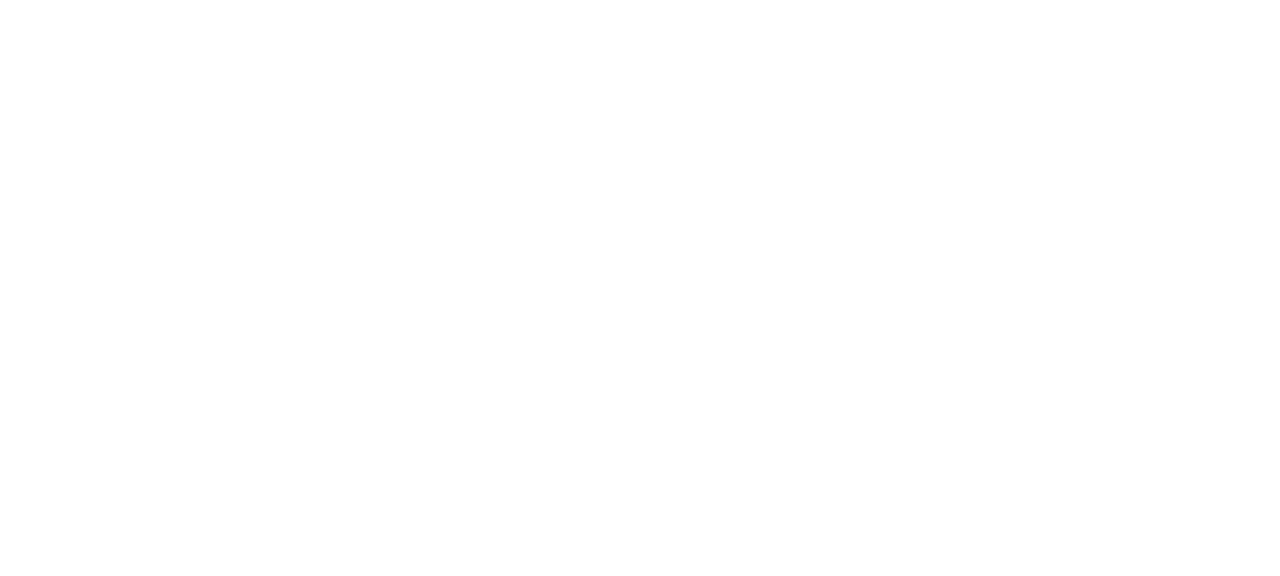
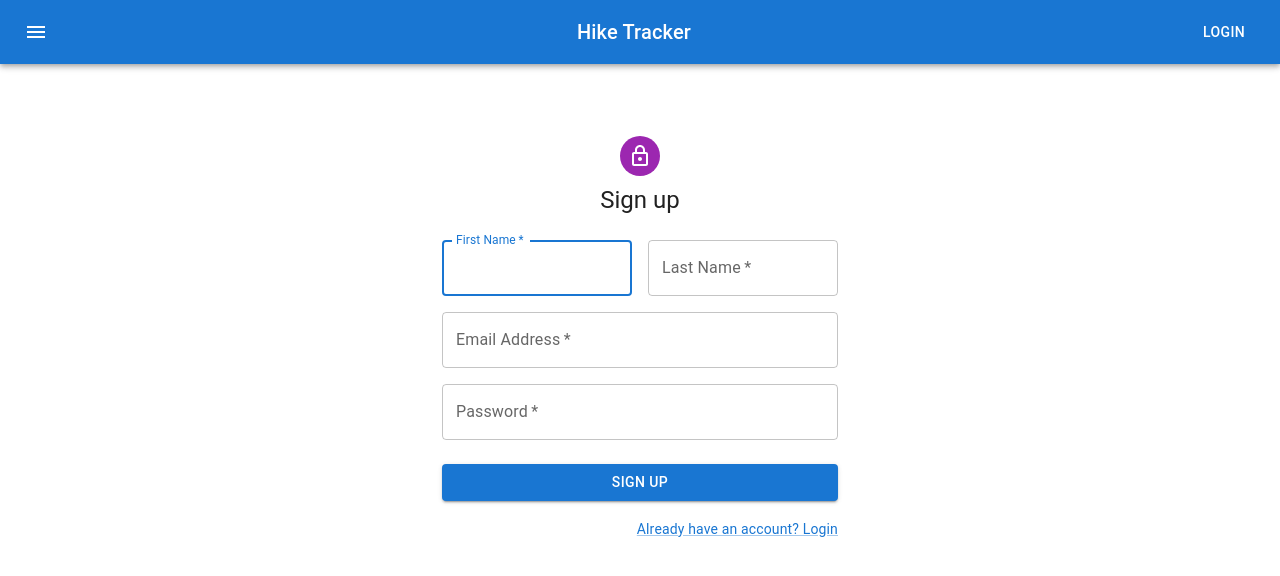
Before and after one commit to GigiLoria5/se2022-08-HikeTracker, a React (Create React App) app in the folder client/: page /signup in a window 1280 px wide. Before the commit this address had no page. Shown: the top 576 px of the page. Built offline with nearby package versions, Linux system fonts and the light colour scheme.

Commit message:
login and sign up GUIs

```diff
--- a/client/src/App.js
+++ b/client/src/App.js
@@ -1,8 +1,10 @@
 import React from 'react';
-import {BrowserRouter, Routes, Route} from 'react-router-dom';
+import { BrowserRouter, Routes, Route, Outlet } from 'react-router-dom';
 import AvailableHikes from "./Components/AvailableHikes";
 import AvailableHikesV2 from "./Components/AvailableHikesV2";
-
+import Navbar from "./Components/Navbar";
+import LoginForm from "./Components/Loginform";
+import SignUpForm from "./Components/SignupForm";
 import './App.css';
 
 function App() {
@@ -10,9 +12,18 @@
     <div className="App">
       <BrowserRouter>
         <Routes>
-          <Route key={"Available Hikes"} exact path={"/available-hikes"} element={<AvailableHikes/>} />
-          <Route key={"Available Hikes v2"} exact path={"/available-hikes-v2"} element={<AvailableHikesV2/>} />
-
+          <Route element={
+            <>
+              <Navbar />
+              <Outlet />
+            </>}>
+            <Route path="/">
+              <Route index key={"Available Hikes"} element={<AvailableHikes />} />
+              <Route key={"Available Hikes v2"} path={"/available-hikes-v2"} element={<AvailableHikesV2 />} />
+              <Route path="/login" element={ <LoginForm> </LoginForm> } ></Route>
+              <Route path="/signup" element={ <SignUpForm> </SignUpForm> } ></Route>
+            </Route>
+          </Route>
         </Routes>
       </BrowserRouter>
     </div>
--- /dev/null
+++ b/client/src/Components/Loginform.js
@@ -0,0 +1,108 @@
+import * as React from 'react';
+import Avatar from '@mui/material/Avatar';
+import Button from '@mui/material/Button';
+import CssBaseline from '@mui/material/CssBaseline';
+import TextField from '@mui/material/TextField';
+import Link from '@mui/material/Link';
+import Grid from '@mui/material/Grid';
+import Box from '@mui/material/Box';
+import LockOutlinedIcon from '@mui/icons-material/LockOutlined';
+import Typography from '@mui/material/Typography';
+import Container from '@mui/material/Container';
+import { createTheme, ThemeProvider } from '@mui/material/styles';
+import { useState, useEffect } from 'react';
+import { useNavigate } from 'react-router-dom';
+
+
+const theme = createTheme();
+
+export default function SignIn(props) {
+    const navigate = useNavigate();
+    const [email, setEmail] = useState('');
+    const [password, setPassword] = useState('');
+
+  /* Every time user is logged, username and password are wiped out */
+
+  useEffect(() => {
+    setEmail('');
+    setPassword('');
+  }, [props.isloggedIn])
+
+    const handleSubmit = (event) => {
+        event.preventDefault();
+        const credentials = { email, password };         // define object having username and password as elements
+        //props.login(credentials);                           // call login function in App.js
+    };
+
+      /*
+  const handleSubmit = (event) => {
+    event.preventDefault();
+    const data = new FormData(event.currentTarget);
+    console.log({
+      email: data.get('email'),
+      password: data.get('password'),
+    });
+  }; */
+
+  return (
+    <ThemeProvider theme={theme}>
+      <Container component="main" maxWidth="xs">
+        <CssBaseline />
+        <Box
+          sx={{
+            marginTop: 8,
+            display: 'flex',
+            flexDirection: 'column',
+            alignItems: 'center',
+          }}
+        >
+          <Avatar sx={{ m: 1, bgcolor: 'secondary.main' }}>
+            <LockOutlinedIcon />
+          </Avatar>
+          <Typography component="h1" variant="h5">
+            Login
+          </Typography>
+          <Box component="form" onSubmit={handleSubmit} noValidate sx={{ mt: 1 }}>
+            <TextField
+              margin="normal"
+              required
+              fullWidth
+              id="email"
+              label="Email Address"
+              name="email"
+              autoComplete="email"
+              autoFocus
+              onChange={ev => setEmail(ev.target.value)}
+            />
+            <TextField
+              margin="normal"
+              required
+              fullWidth
+              name="password"
+              label="Password"
+              type="password"
+              id="password"
+              autoComplete="current-password"
+              onChange={ev => setPassword(ev.target.value)}
+            />
+            <Button
+              type="submit"
+              fullWidth
+              variant="contained"
+              sx={{ mt: 3, mb: 2 }}
+            >
+            Login
+            </Button>
+            <Grid container>
+              <Grid item>
+                <Link onClick = {()=>{ navigate('/signup')}} variant="body2">
+                  {"Don't have an account? Sign Up"}
+                </Link>
+              </Grid>
+            </Grid>
+          </Box>
+        </Box>
+      </Container>
+    </ThemeProvider>
+  );
+}
--- /dev/null
+++ b/client/src/Components/Navbar.js
@@ -0,0 +1,39 @@
+import * as React from 'react';
+import AppBar from '@mui/material/AppBar';
+import Box from '@mui/material/Box';
+import Toolbar from '@mui/material/Toolbar';
+import Typography from '@mui/material/Typography';
+import Button from '@mui/material/Button';
+import IconButton from '@mui/material/IconButton';
+import MenuIcon from '@mui/icons-material/Menu';
+import { useNavigate } from 'react-router-dom';
+
+
+export default function ButtonAppBar() {
+
+    const navigate = useNavigate();
+
+
+
+  return (
+    <Box sx={{ flexGrow: 1 }}>
+      <AppBar position="static">
+        <Toolbar>
+          <IconButton
+            size="large"
+            edge="start"
+            color="inherit"
+            aria-label="menu"
+            sx={{ mr: 2 }}
+          >
+            <MenuIcon />
+          </IconButton>
+          <Typography onClick={()=>{navigate('/');}} variant="h6" component="div" sx={{ flexGrow: 1 } }>
+            Hike Tracker
+          </Typography>
+          <Button color="inherit" onClick={()=>{navigate('/login');}}>Login</Button>
+        </Toolbar>
+      </AppBar>
+    </Box>
+  );
+}
--- /dev/null
+++ b/client/src/Components/SignupForm.js
@@ -0,0 +1,113 @@
+import * as React from 'react';
+import Avatar from '@mui/material/Avatar';
+import Button from '@mui/material/Button';
+import CssBaseline from '@mui/material/CssBaseline';
+import TextField from '@mui/material/TextField';
+import Link from '@mui/material/Link';
+import Grid from '@mui/material/Grid';
+import Box from '@mui/material/Box';
+import LockOutlinedIcon from '@mui/icons-material/LockOutlined';
+import Typography from '@mui/material/Typography';
+import Container from '@mui/material/Container';
+import { createTheme, ThemeProvider } from '@mui/material/styles';
+import { useNavigate } from 'react-router-dom';
+
+
+const theme = createTheme();
+
+export default function SignUp() {
+  const navigate = useNavigate();
+
+  const handleSubmit = (event) => {
+    event.preventDefault();
+    const data = new FormData(event.currentTarget);
+    console.log({
+      email: data.get('email'),
+      password: data.get('password'),
+    });
+  };
+
+  return (
+    <ThemeProvider theme={theme}>
+      <Container component="main" maxWidth="xs">
+        <CssBaseline />
+        <Box
+          sx={{
+            marginTop: 8,
+            display: 'flex',
+            flexDirection: 'column',
+            alignItems: 'center',
+          }}
+        >
+          <Avatar sx={{ m: 1, bgcolor: 'secondary.main' }}>
+            <LockOutlinedIcon />
+          </Avatar>
+          <Typography component="h1" variant="h5">
+            Sign up
+          </Typography>
+          <Box component="form" noValidate onSubmit={handleSubmit} sx={{ mt: 3 }}>
+            <Grid container spacing={2}>
+              <Grid item xs={12} sm={6}>
+                <TextField
+                  autoComplete="given-name"
+                  name="firstName"
+                  required
+                  fullWidth
+                  id="firstName"
+                  label="First Name"
+                  autoFocus
+                />
+              </Grid>
+              <Grid item xs={12} sm={6}>
+                <TextField
+                  required
+                  fullWidth
+                  id="lastName"
+                  label="Last Name"
+                  name="lastName"
+                  autoComplete="family-name"
+                />
+              </Grid>
+              <Grid item xs={12}>
+                <TextField
+                  required
+                  fullWidth
+                  id="email"
+                  label="Email Address"
+                  name="email"
+                  autoComplete="email"
+                />
+              </Grid>
+              <Grid item xs={12}>
+                <TextField
+                  required
+                  fullWidth
+                  name="password"
+                  label="Password"
+                  type="password"
+                  id="password"
+                  autoComplete="new-password"
+                />
+              </Grid>
+            </Grid>
+            <Button
+              type="submit"
+              fullWidth
+              variant="contained"
+              sx={{ mt: 3, mb: 2 }}
+            >
+              Sign Up
+            </Button>
+            <Grid container justifyContent="flex-end">
+              <Grid item>
+                <Link onClick = {()=>{ navigate('/login')}} variant="body2">
+                  Already have an account? Login
+                </Link>
+              </Grid>
+            </Grid>
+          </Box>
+        </Box>
+      </Container>
+    </ThemeProvider>
+  );
+}
```
Also changed, not shown: 1 other file (tests, documents, lock files or other folders).
